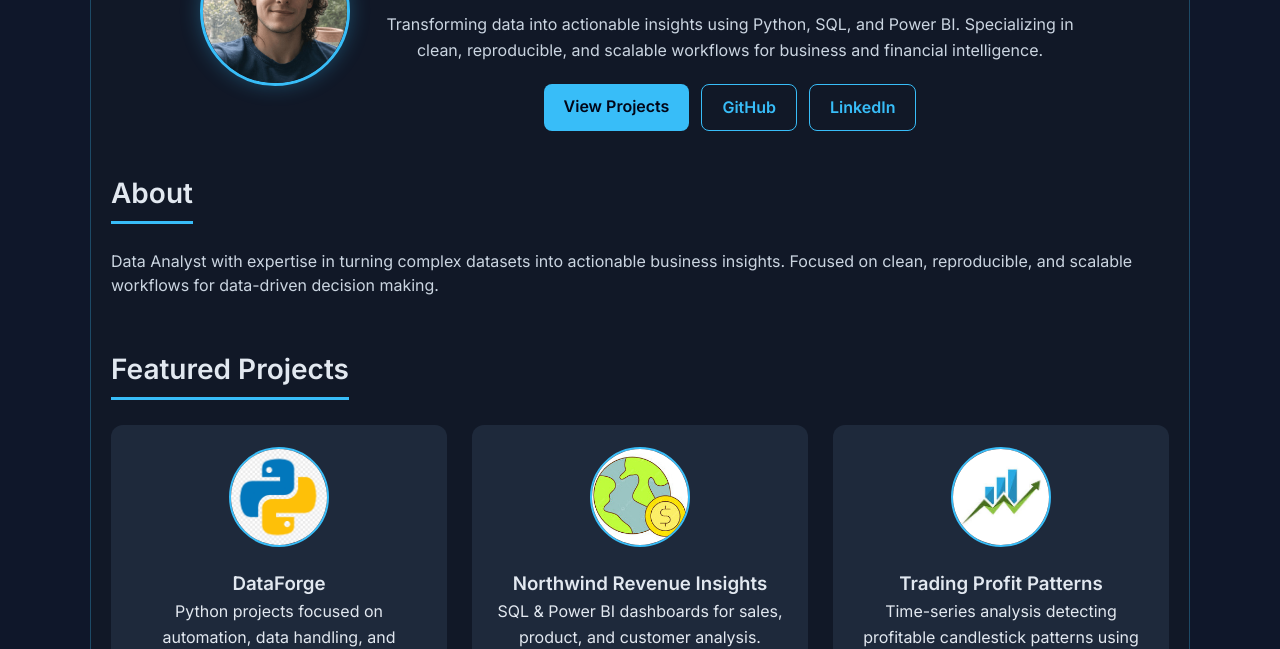
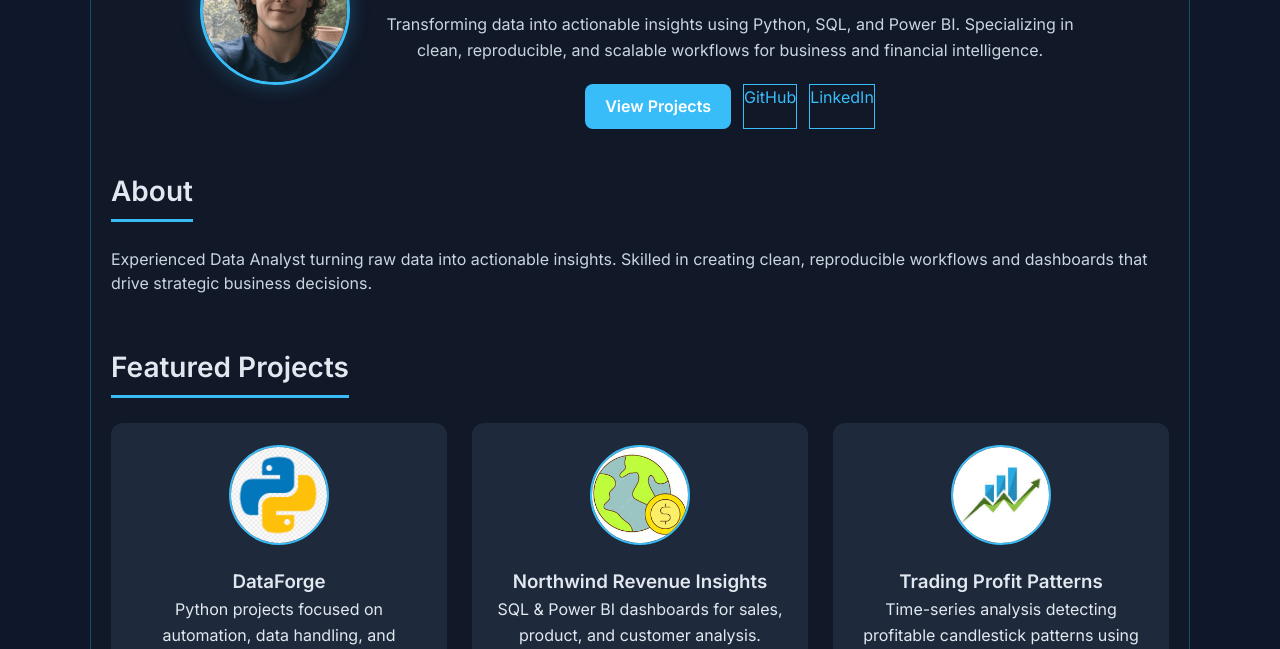
Before and after one commit to santiagoacostab17/santiagoacostab17.github.io, a plain HTML site: page index.html in a window 1280 px wide. Shown: the part 151-800 px from the top of the page. Drawn offline with Linux system fonts and the light colour scheme.

Commit message:
Update index.html

```diff
--- a/index.html
+++ b/index.html
@@ -25,9 +25,9 @@ a:visited {color:#38bdf8;}
 .hero-text h2 {font-size:22px; color:#38bdf8; margin-bottom:15px;}
 .hero-text p {font-size:16px; color:#cbd5e1; max-width:700px; margin:auto;}
 .hero-buttons {display:flex; gap:12px; flex-wrap:wrap; justify-content:center; margin-top:20px;}
-.btn, .btn-outline {padding:10px 20px; border-radius:8px; font-weight:600; text-align:center;}
-.btn {background:#38bdf8; color:#020617;}
-.btn:hover {opacity:0.9;}
+.btn {padding:10px 20px; border-radius:8px; font-weight:600; text-align:center; display:inline-block;}
+.btn-primary {background:#38bdf8; color:#ffffff;}
+.btn-primary:hover {opacity:0.9;}
 .btn-outline {border:1px solid #38bdf8; color:#38bdf8; background:transparent;}
 .btn-outline:hover {background:#38bdf8; color:#020617;}
 
@@ -70,6 +70,7 @@ footer {padding:40px; text-align:center; color:#94a3b8; font-size:14px;}
 
 <div class="container">
 
+<!-- HERO -->
 <section class="hero">
 <img class="profile-img" src="images/profile.jpg" alt="Santiago Acosta">
 <div class="hero-text">
@@ -77,20 +78,22 @@ footer {padding:40px; text-align:center; color:#94a3b8; font-size:14px;}
 <h2>📊 Data Analyst | Business & Quantitative Intelligence</h2>
 <p>Transforming data into actionable insights using Python, SQL, and Power BI. Specializing in clean, reproducible, and scalable workflows for business and financial intelligence.</p>
 <div class="hero-buttons">
-<a class="btn" href="#projects">View Projects</a>
+<a class="btn btn-primary" href="#projects">View Projects</a>
 <a class="btn-outline" href="https://github.com/santiagoacostab17" target="_blank">GitHub</a>
 <a class="btn-outline" href="https://www.linkedin.com/in/santiagoacostab17" target="_blank">LinkedIn</a>
 </div>
 </div>
 </section>
 
+<!-- ABOUT -->
 <section class="section" id="about">
 <h2>About</h2>
 <div class="about-text">
-<p>Data Analyst with expertise in turning complex datasets into actionable business insights. Focused on clean, reproducible, and scalable workflows for data-driven decision making.</p>
+<p>Experienced Data Analyst turning raw data into actionable insights. Skilled in creating clean, reproducible workflows and dashboards that drive strategic business decisions.</p>
 </div>
 </section>
 
+<!-- PROJECTS -->
 <section class="section" id="projects">
 <h2>Featured Projects</h2>
 <div class="projects">
@@ -115,6 +118,7 @@ footer {padding:40px; text-align:center; color:#94a3b8; font-size:14px;}
 </div>
 </section>
 
+<!-- TECH STACK -->
 <section class="section" id="skills">
 <h2>Tech Stack</h2>
 <div class="skills">
@@ -131,6 +135,7 @@ footer {padding:40px; text-align:center; color:#94a3b8; font-size:14px;}
 </div>
 </section>
 
+<!-- WORKFLOW -->
 <section class="section" id="workflow">
 <h2>Data Analysis Workflow</h2>
 <div class="workflow">
@@ -166,6 +171,7 @@ footer {padding:40px; text-align:center; color:#94a3b8; font-size:14px;}
 </div>
 </section>
 
+<!-- CONTACT -->
 <section class="section" id="contact">
 <h2>Contact</h2>
 <p>Email: <a href="mailto:santiagoacostab17@gmail.com">santiagoacostab17@gmail.com</a></p>
@@ -178,6 +184,5 @@ footer {padding:40px; text-align:center; color:#94a3b8; font-size:14px;}
 </footer>
 
 </div>
-
 </body>
 </html>
```
